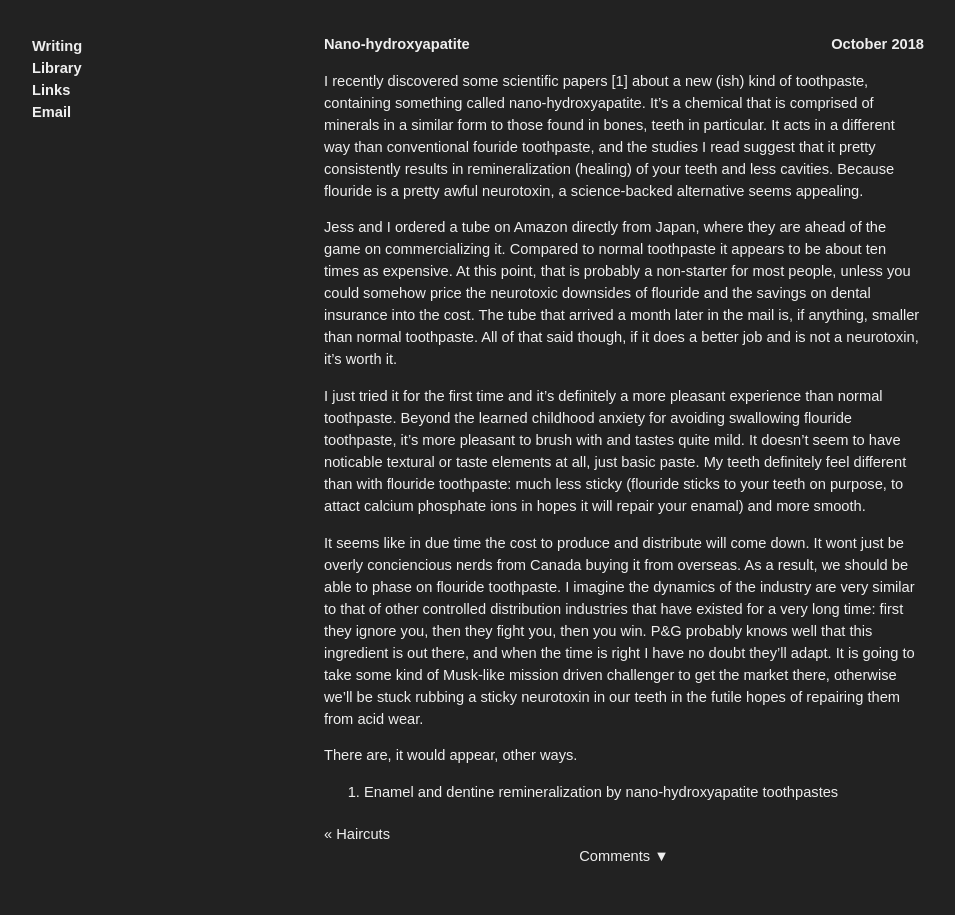
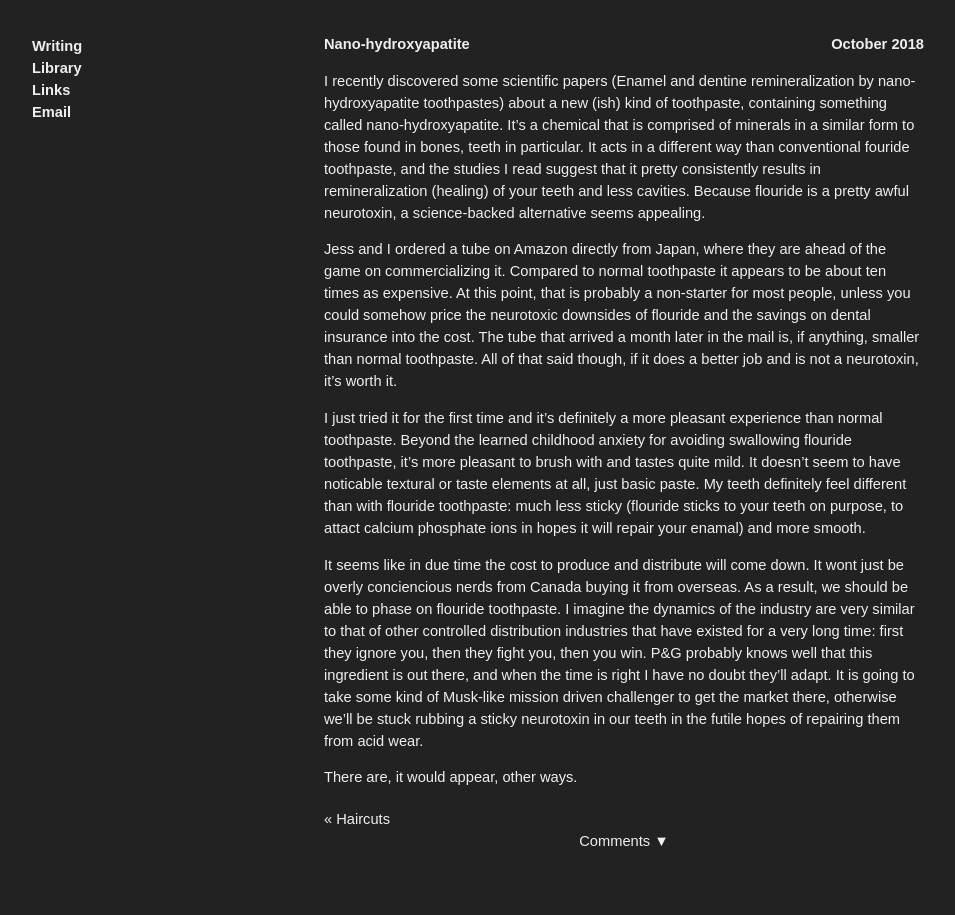
Before and after one commit to rogerkirkness/writing, a Jekyll site: the page built from _posts/2018-10-03-nano-hydroxyapatite.md, in a window 1280 px wide. Shown: the whole page, without its empty margins (16-971 px from the left). Built offline with Jekyll 4.4.1, drawn with Linux system fonts in a browser that asks for light colours; some of the changed lines change nothing that is shown.

```diff
--- a/_posts/2018-10-03-nano-hydroxyapatite.md
+++ b/_posts/2018-10-03-nano-hydroxyapatite.md
@@ -3,7 +3,7 @@
 title: Nano-hydroxyapatite
 date: October 2018
 ---
-I recently discovered some scientific papers [1] about a new (ish) kind of toothpaste, containing something called nano-hydroxyapatite. It's a chemical that is comprised of minerals in a similar form to those found in bones, teeth in particular. It acts in a different way than conventional fouride toothpaste, and the studies I read suggest that it pretty consistently results in remineralization (healing) of your teeth and less cavities. Because flouride is a pretty awful neurotoxin, a science-backed alternative seems appealing.
+I recently discovered some scientific papers ([Enamel and dentine remineralization by nano-hydroxyapatite toothpastes][1]) about a new (ish) kind of toothpaste, containing something called nano-hydroxyapatite. It's a chemical that is comprised of minerals in a similar form to those found in bones, teeth in particular. It acts in a different way than conventional fouride toothpaste, and the studies I read suggest that it pretty consistently results in remineralization (healing) of your teeth and less cavities. Because flouride is a pretty awful neurotoxin, a science-backed alternative seems appealing.
 
 Jess and I ordered a tube on Amazon directly from Japan, where they are ahead of the game on commercializing it. Compared to normal toothpaste it appears to be about ten times as expensive. At this point, that is probably a non-starter for most people, unless you could somehow price the neurotoxic downsides of flouride and the savings on dental insurance into the cost. The tube that arrived a month later in the mail is, if anything, smaller than normal toothpaste. All of that said though, if it does a better job and is not a neurotoxin, it's worth it.
 
@@ -13,4 +13,4 @@
 
 There are, it would appear, other ways.
 
-1. [Enamel and dentine remineralization by nano-hydroxyapatite toothpastes](https://www.sciencedirect.com/science/article/pii/S0300571211000832)
+[1]: https://www.sciencedirect.com/science/article/pii/S0300571211000832
```
